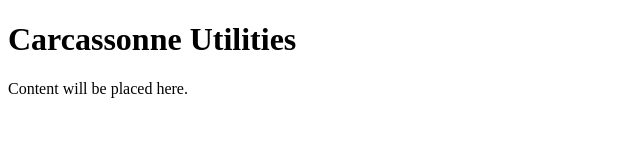
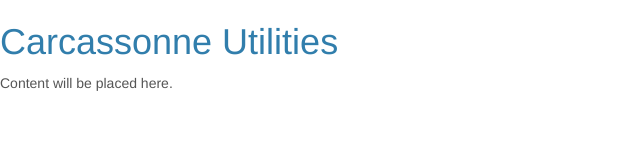
Before and after one commit to jlwin/carcassonne, a plain HTML site: page index.html in a window 1280 px wide. Shown: the whole page, without its empty margins (0-640 px from the left). Drawn offline with Linux system fonts and the light colour scheme.

Commit message:
adding stylsheet same origin

```diff
--- a/index.html
+++ b/index.html
@@ -2,7 +2,7 @@
 <html>
   <head>
     <meta charset="utf-8">
-    <!-- <link rel="stylesheet" href="https://bootswatch.com/cerulean/bootstrap.min.css"> -->
+    <link rel="stylesheet" href="./bootstrap.min.css">
     <title>Carcassonne Utilities</title>
   </head>
   <body>
```
